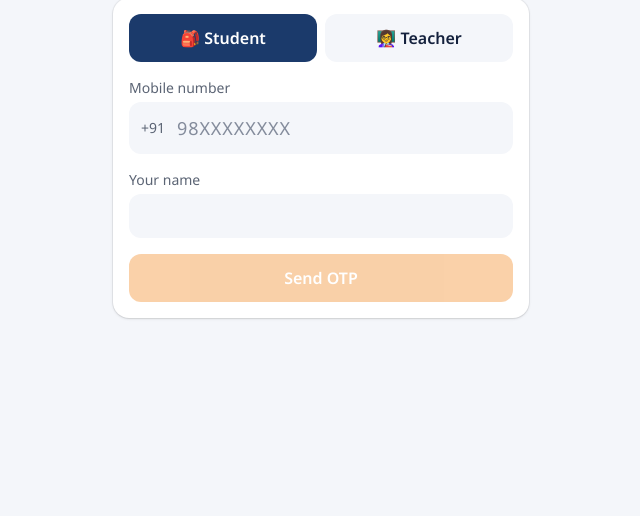
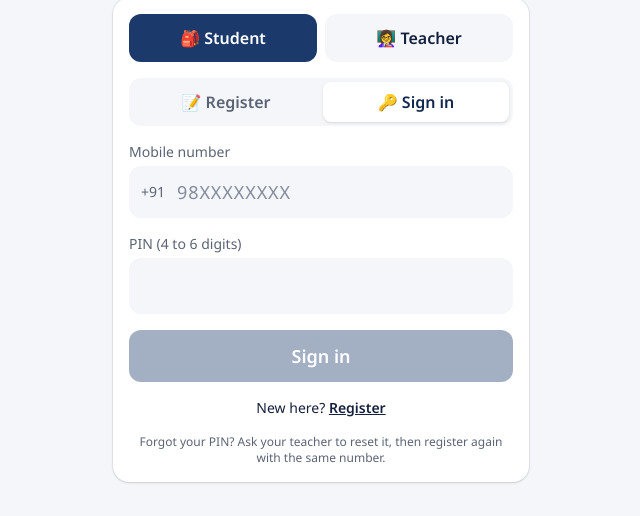
Before and after one commit to sanikadeokule/raah-citi-hack, a Next.js app in the folder web/: page /login in a window 1280 px wide. Shown: the part 227-743 px from the top of the page, without its empty margins (319-959 px from the left). Built offline with nearby package versions, Linux system fonts and the light colour scheme; no server answers.

Commit message:
Add register and sign-in screens and greet the user by their registered name

```diff
--- a/web/app/discover/page.tsx
+++ b/web/app/discover/page.tsx
@@ -52,9 +52,11 @@ const firstMissing = (p: any, from = 0) => {
 const showValue = (v: any) => (Array.isArray(v) ? v.join(", ") : typeof v === "boolean" ? (v ? "✓" : "✗") : String(v));
 
 export default function Discover() {
-  const { data, lang, t, profile, setProfile, queueAction, online } = useApp();
-  const [step, setStep] = useState(0);
-  const [draft, setDraft] = useState<any>({ language: lang, school_type: "government", domicile: "Maharashtra", has_bank_account: true, exams_passed: [] });
+  const { data, lang, t, profile, setProfile, queueAction, online, auth } = useApp();
+  // the registered name is already known, so the chat starts from the next question
+  const knownName = auth?.user.name || null;
+  const [step, setStep] = useState(knownName ? 1 : 0);
+  const [draft, setDraft] = useState<any>({ language: lang, school_type: "government", domicile: "Maharashtra", has_bank_account: true, exams_passed: [], ...(knownName ? { name: knownName } : {}) });
   const [msgs, setMsgs] = useState<Msg[]>([]);
   const [text, setText] = useState("");
   const [multi, setMulti] = useState<string[]>([]);
@@ -72,8 +74,9 @@ export default function Discover() {
   useEffect(() => { aiAvailable().then((ok) => setMode(ok ? "ai" : "script")); }, []);
   // scripted mode asks each question; AI mode opens with the same greeting, then the model takes over
   useEffect(() => {
-    if (mode === "script" && QUESTIONS[step]) setMsgs((m) => [...m, { from: "raah", text: QUESTIONS[step].q[lang] || QUESTIONS[step].q.en }]);
-    if (mode === "ai" && msgs.length === 0) setMsgs([{ from: "raah", text: QUESTIONS[0].q[lang] || QUESTIONS[0].q.en }]);
+    const hello = (i: number) => (knownName && msgs.length === 0 ? `${t("hello")}, ${knownName}! ` : "") + (QUESTIONS[i].q[lang] || QUESTIONS[i].q.en);
+    if (mode === "script" && QUESTIONS[step]) setMsgs((m) => [...m, { from: "raah", text: hello(step) }]);
+    if (mode === "ai" && msgs.length === 0) setMsgs([{ from: "raah", text: hello(knownName ? 1 : 0) }]);
   }, [step, mode]); // eslint-disable-line react-hooks/exhaustive-deps
   useEffect(() => { end.current?.scrollIntoView({ behavior: "smooth" }); }, [msgs, consent]);
 
--- a/web/app/login/page.tsx
+++ b/web/app/login/page.tsx
@@ -3,6 +3,8 @@ import { useRouter, useSearchParams } from "next/navigation";
 import { Suspense, useState } from "react";
 import { Card, Shell } from "@/components/ui";
 import { API, useApp, type AuthUser } from "@/lib/store";
+
+type Mode = "signin" | "register";
 
 function LoginForm() {
   const { t, signIn } = useApp();
@@ -10,13 +12,16 @@ function LoginForm() {
   const sp = useSearchParams();
   const next = sp.get("next") || "/";
   const [role, setRole] = useState<"student" | "teacher">(sp.get("role") === "teacher" ? "teacher" : "student");
+  const [mode, setMode] = useState<Mode>(sp.get("mode") === "register" ? "register" : "signin");
   const [phone, setPhone] = useState("");
   const [name, setName] = useState("");
-  const [code, setCode] = useState("");
-  const [step, setStep] = useState<"phone" | "otp">("phone");
-  const [hint, setHint] = useState<string | null>(null);
+  const [pin, setPin] = useState("");
+  const [pin2, setPin2] = useState("");
+  const [notice, setNotice] = useState<string | null>(null);
   const [error, setError] = useState<string | null>(null);
   const [busy, setBusy] = useState(false);
+
+  const switchMode = (m: Mode) => { setMode(m); setError(null); setNotice(null); setPin(""); setPin2(""); };
 
   const call = async (path: string, body: object) => {
     setBusy(true); setError(null);
@@ -31,31 +36,62 @@ function LoginForm() {
     } finally { setBusy(false); }
   };
 
-  const sendOtp = async () => {
-    const j = await call("/api/auth/otp/request", { phone, role });
-    if (j) { setStep("otp"); setHint(j.sandbox_hint); }
+  const register = async () => {
+    if (pin !== pin2) { setError(t("pin_mismatch")); return; }
+    const j = await call("/api/auth/register", { name, phone, pin, role });
+    if (j) {
+      // registration done: move to sign in with the number filled in
+      setMode("signin"); setPin(""); setPin2("");
+      setNotice(t("registered_sign_in", { name: j.user.name }));
+    }
   };
-  const verify = async () => {
-    const j = await call("/api/auth/otp/verify", { phone, role, code, name: name || null });
+  const login = async () => {
+    const j = await call("/api/auth/login", { phone, pin, role });
     if (j) {
       await signIn(j.access_token, j.user as AuthUser);
       router.replace(next);
     }
   };
 
+  const pinInput = (value: string, set: (v: string) => void, label: string, auto: string) => (
+    <label className="block text-sm">
+      <span className="text-[var(--muted)]">{label}</span>
+      <input value={value} onChange={(e) => set(e.target.value.replace(/\D/g, "").slice(0, 6))} inputMode="numeric" type="password"
+        autoComplete={auto} className="mt-1 w-full rounded-xl bg-[var(--bg)] p-3 text-center text-2xl tracking-[0.5em]" />
+    </label>
+  );
+  const pinOk = pin.length >= 4;
+  const canSubmit = phone.length === 10 && pinOk && (mode === "signin" || (name.trim().length >= 2 && pin2.length >= 4));
+
   return (
     <Card className="space-y-4">
       <div className="grid grid-cols-2 gap-2">
         {(["student", "teacher"] as const).map((r) => (
-          <button key={r} onClick={() => { setRole(r); setStep("phone"); }}
+          <button key={r} onClick={() => { setRole(r); setError(null); }}
             className={`rounded-xl py-3 font-semibold ${role === r ? "bg-[var(--brand)] text-white" : "bg-[var(--bg)]"}`}>
             {r === "student" ? "🎒" : "👩‍🏫"} {t(r === "student" ? "role_student" : "role_teacher")}
           </button>
         ))}
       </div>
 
-      {step === "phone" ? (
-        <>
+      <div className="grid grid-cols-2 gap-1 rounded-xl bg-[var(--bg)] p-1">
+        {(["register", "signin"] as const).map((m) => (
+          <button key={m} onClick={() => switchMode(m)}
+            className={`rounded-lg py-2 font-semibold ${mode === m ? "bg-[var(--card)] text-[var(--brand-ink)] shadow-sm" : "text-[var(--muted)]"}`}>
+            {m === "register" ? `📝 ${t("register")}` : `🔑 ${t("sign_in")}`}
+          </button>
+        ))}
+      </div>
+
+      {notice && <p className="rounded-lg bg-emerald-50 p-2 text-sm text-emerald-800">✅ {notice}</p>}
+
+      {mode === "register" && (
+        <label className="block text-sm">
+          <span className="text-[var(--muted)]">{t("full_name")}</span>
+          <input value={name} onChange={(e) => setName(e.target.value)} autoComplete="name" maxLength={60}
+            className="mt-1 w-full rounded-xl bg-[var(--bg)] p-3 text-lg" />
+        </label>
+      )}
       <label className="block text-sm">
         <span className="text-[var(--muted)]">{t("phone")}</span>
         <div className="mt-1 flex items-center rounded-xl bg-[var(--bg)] px-3">
@@ -64,27 +100,24 @@ function LoginForm() {
             className="w-full bg-transparent p-3 text-lg tracking-wider outline-none" placeholder="98XXXXXXXX" />
         </div>
       </label>
-          {role === "student" && (
-            <label className="block text-sm">
-              <span className="text-[var(--muted)]">{t("your_name")}</span>
-              <input value={name} onChange={(e) => setName(e.target.value)} className="mt-1 w-full rounded-xl bg-[var(--bg)] p-3" />
-            </label>
-          )}
-          <button onClick={sendOtp} disabled={busy || phone.length !== 10} className="w-full rounded-xl bg-[var(--accent)] py-3 font-semibold text-white disabled:opacity-40">{t("send_otp")}</button>
-        </>
-      ) : (
-        <>
-          <p className="text-sm">{t("otp_sent", { phone: `+91 ${phone}` })} · <button className="underline" onClick={() => { setStep("phone"); setCode(""); }}>{t("change_number")}</button></p>
-          {hint && <p className="rounded-lg bg-[var(--brand-soft)] p-2 text-sm text-[var(--brand-ink)]">🔐 {hint}</p>}
-          <label className="block text-sm">
-            <span className="text-[var(--muted)]">{t("enter_otp")}</span>
-            <input value={code} onChange={(e) => setCode(e.target.value.replace(/\D/g, "").slice(0, 6))} inputMode="numeric" autoComplete="one-time-code"
-              className="mt-1 w-full rounded-xl bg-[var(--bg)] p-3 text-center text-2xl tracking-[0.5em]" />
-          </label>
-          <button onClick={verify} disabled={busy || code.length !== 6} className="w-full rounded-xl bg-[var(--brand)] py-3 font-semibold text-white disabled:opacity-40">{t("verify_login")}</button>
-        </>
-      )}
+      {pinInput(pin, setPin, t("pin"), mode === "register" ? "new-password" : "current-password")}
+      {mode === "register" && pinInput(pin2, setPin2, t("pin_again"), "new-password")}
+      {mode === "register" && <p className="text-xs text-[var(--muted)]">🔒 {t("pin_hint")}</p>}
+      {mode === "register" && role === "teacher" && <p className="text-xs text-[var(--muted)]">{t("teacher_register_note")}</p>}
+
+      <button onClick={mode === "register" ? register : login} disabled={busy || !canSubmit}
+        className="w-full rounded-xl bg-[var(--brand)] py-3 text-lg font-semibold text-white disabled:opacity-40">
+        {mode === "register" ? t("create_account") : t("sign_in")}
+      </button>
+
       {error && <p className="rounded-lg bg-rose-50 p-2 text-sm text-rose-800">{error}</p>}
+
+      <p className="text-center text-sm">
+        {mode === "signin"
+          ? <>{t("new_here")} <button className="font-semibold underline" onClick={() => switchMode("register")}>{t("register")}</button></>
+          : <>{t("have_account")} <button className="font-semibold underline" onClick={() => switchMode("signin")}>{t("sign_in")}</button></>}
+      </p>
+      {mode === "signin" && <p className="text-center text-xs text-[var(--muted)]">{t("forgot_pin")}</p>}
     </Card>
   );
 }
--- a/web/app/page.tsx
+++ b/web/app/page.tsx
@@ -21,7 +21,11 @@ const STAFF = [
 ];
 
 export default function Home() {
-  const { t, lang, setLang, profile, setProfile, data } = useApp();
+  const { t, lang, setLang, profile, setProfile, data, auth } = useApp();
+  const isTeacher = auth?.user.role === "teacher";
+  // greet the signed-in person by their registered name, never by a demo profile
+  const greetName = auth?.user.name || (isTeacher ? null : profile?.name) || "";
+  const details = profile ? [profile.class && `Class ${profile.class}`, profile.taluka, profile.category].filter(Boolean).join(" · ") : "";
   return (
     <Shell back={null}>
       <div className="flex gap-2">
@@ -34,18 +38,26 @@ export default function Home() {
       </div>
       <p className="text-sm text-[var(--muted)]">{t("tagline")}</p>
 
-      {profile && (
-        <Card className="flex items-center gap-3">
-          <div className="grid h-12 w-12 place-items-center rounded-full bg-[var(--brand-soft)] text-2xl">🙂</div>
-          <div className="flex-1">
-            <div className="font-semibold">{t("hello")}, {profile.name}</div>
-            <div className="text-xs text-[var(--muted)]">Class {profile.class} · {profile.taluka} · {profile.category}</div>
+      {auth && (
+        <Card className="space-y-2">
+          <div className="flex items-center gap-3">
+            <div className="grid h-12 w-12 place-items-center rounded-full bg-[var(--brand-soft)] text-2xl">{isTeacher ? "👩‍🏫" : "🙂"}</div>
+            <div className="flex-1">
+              <div className="text-lg font-semibold">{t("hello")}{greetName ? `, ${greetName}` : ""}</div>
+              {!isTeacher && (details
+                ? <div className="text-xs text-[var(--muted)]">{details}</div>
+                : <Link href="/profile/" className="text-xs font-semibold text-[var(--brand)] underline">{t("my_details")}</Link>)}
+            </div>
           </div>
-          <select aria-label={t("demo_profile")} value={profile.id ?? ""} onChange={(e) => setProfile(data.students.find((s: any) => s.id === e.target.value))}
-            className="rounded bg-[var(--bg)] px-2 py-1 text-sm">
-            {data?.students.map((s: any) => <option key={s.id} value={s.id}>{s.name}</option>)}
-            {profile.id === undefined && <option value="">{profile.name}</option>}
-          </select>
+          {isTeacher && profile && data?.students?.length > 0 && (
+            <label className="flex items-center gap-2 text-sm text-[var(--muted)]">
+              {t("preview_demo")}
+              <select aria-label={t("preview_demo")} value={profile.id ?? ""} onChange={(e) => setProfile(data.students.find((s: any) => s.id === e.target.value))}
+                className="flex-1 rounded bg-[var(--bg)] px-2 py-1 text-sm">
+                {data.students.map((s: any) => <option key={s.id} value={s.id}>{s.name}</option>)}
+              </select>
+            </label>
+          )}
         </Card>
       )}
 
--- a/web/app/teacher/page.tsx
+++ b/web/app/teacher/page.tsx
@@ -5,6 +5,31 @@ import { Badge, Card, Shell, Stat } from "@/components/ui";
 import { useApp } from "@/lib/store";
 import { getKV, setKV } from "@/lib/db";
 import { MentorRequests, TeacherModules } from "@/components/modules";
+
+/** A student forgot their PIN: clear it so they can register again with the same number. */
+function ResetStudentPin() {
+  const { t, authFetch, showToast } = useApp();
+  const [phone, setPhone] = useState("");
+  const [msg, setMsg] = useState<string | null>(null);
+  const reset = async () => {
+    const r = await authFetch("/api/auth/reset-pin", { method: "POST", body: JSON.stringify({ phone }) });
+    const j = await r.json();
+    if (r.ok) { showToast(t("pin_reset_done")); setPhone(""); setMsg(null); }
+    else setMsg(typeof j.detail === "string" ? j.detail : "Error");
+  };
+  return (
+    <Card className="space-y-2">
+      <h2 className="font-bold">🔑 {t("reset_pin_title")}</h2>
+      <p className="text-xs text-[var(--muted)]">{t("reset_pin_help")}</p>
+      <div className="flex gap-2">
+        <input value={phone} onChange={(e) => setPhone(e.target.value.replace(/\D/g, "").slice(0, 10))} inputMode="numeric"
+          placeholder="98XXXXXXXX" className="flex-1 rounded-lg bg-[var(--bg)] p-2" />
+        <button onClick={reset} disabled={phone.length !== 10} className="rounded-lg bg-[var(--brand)] px-4 font-semibold text-white disabled:opacity-40">{t("reset_pin")}</button>
+      </div>
+      {msg && <p className="text-sm text-rose-800">{msg}</p>}
+    </Card>
+  );
+}
 
 export default function Teacher() {
   const { data, t, showToast, authFetch, auth } = useApp();
@@ -86,6 +111,7 @@ export default function Teacher() {
       </Card>
       <MentorRequests />
       <TeacherModules />
+      <ResetStudentPin />
     </Shell>
   );
 }
--- a/web/locales/en.json
+++ b/web/locales/en.json
@@ -116,14 +116,9 @@
  "phone": "Mobile number",
  "role_student": "Student",
  "role_teacher": "Teacher",
- "send_otp": "Send OTP",
- "enter_otp": "Enter the 6-digit OTP",
- "verify_login": "Verify and sign in",
  "your_name": "Your name",
  "logout": "Sign out",
  "teacher_only": "Only teachers can open this screen.",
- "otp_sent": "OTP sent to {phone}",
- "change_number": "Change number",
  "sign_in_teacher": "Sign in as teacher",
  "ai_chat_mode": "AI chat",
  "quick_mode": "Quick questions",
@@ -199,5 +194,24 @@
  "module_stats": "{e} enrolled · {c} completed · {s} sales",
  "mentor_connections": "Students connected to mentors",
  "map_offline": "The map needs internet. Distances below work offline.",
- "map_approx_note": "Centres without exact coordinates are placed at their taluka point, so the map and distances are approximate."
+ "map_approx_note": "Centres without exact coordinates are placed at their taluka point, so the map and distances are approximate.",
+ "register": "Register",
+ "sign_in": "Sign in",
+ "new_here": "New here?",
+ "have_account": "Already registered?",
+ "create_account": "Create my account",
+ "pin": "PIN (4 to 6 digits)",
+ "pin_again": "Type the same PIN again",
+ "pin_hint": "Make a PIN like your ATM or UPI PIN. Do not share it with anyone.",
+ "pin_mismatch": "The two PINs are not the same",
+ "registered_sign_in": "Registered, {name}! Now sign in with your mobile number and PIN.",
+ "full_name": "Your full name",
+ "forgot_pin": "Forgot your PIN? Ask your teacher to reset it, then register again with the same number.",
+ "preview_demo": "Preview as demo student",
+ "my_details": "My details",
+ "teacher_register_note": "Teachers can register only with a number the programme has added.",
+ "reset_pin_title": "Student forgot their PIN",
+ "reset_pin_help": "Enter the student's mobile number. Their PIN is cleared and they register again with the same number to make a new one. Their profile stays.",
+ "reset_pin": "Reset",
+ "pin_reset_done": "PIN cleared. The student can register again with the same number."
 }
--- a/web/locales/hi.json
+++ b/web/locales/hi.json
@@ -116,14 +116,9 @@
  "phone": "मोबाइल नंबर",
  "role_student": "छात्र",
  "role_teacher": "शिक्षक",
- "send_otp": "OTP भेजें",
- "enter_otp": "6 अंकों का OTP डालें",
- "verify_login": "जाँचें और लॉगिन करें",
  "your_name": "आपका नाम",
  "logout": "लॉगआउट",
  "teacher_only": "यह हिस्सा सिर्फ़ शिक्षकों के लिए है।",
- "otp_sent": "{phone} पर OTP भेजा",
- "change_number": "नंबर बदलें",
  "sign_in_teacher": "शिक्षक के रूप में लॉगिन",
  "ai_chat_mode": "AI बातचीत",
  "quick_mode": "झटपट सवाल",
@@ -199,5 +194,24 @@
  "module_stats": "{e} नामांकित · {c} पूरे · {s} बिक्री",
  "mentor_connections": "मार्गदर्शकों से जुड़े छात्र",
  "map_offline": "नक्शे के लिए इंटरनेट चाहिए। नीचे की दूरी ऑफ़लाइन भी दिखती है।",
- "map_approx_note": "जिन केंद्रों का सटीक स्थान नहीं है वे तालुका बिंदु पर दिखाए गए हैं, इसलिए नक्शा और दूरी अनुमानित हैं।"
+ "map_approx_note": "जिन केंद्रों का सटीक स्थान नहीं है वे तालुका बिंदु पर दिखाए गए हैं, इसलिए नक्शा और दूरी अनुमानित हैं।",
+ "register": "रजिस्टर करें",
+ "sign_in": "लॉगिन",
+ "new_here": "नए हैं?",
+ "have_account": "पहले से रजिस्टर हैं?",
+ "create_account": "मेरा खाता बनाएँ",
+ "pin": "PIN (4 से 6 अंक)",
+ "pin_again": "वही PIN फिर से डालें",
+ "pin_hint": "ATM या UPI PIN जैसा PIN रखें। इसे किसी को न बताएँ।",
+ "pin_mismatch": "दोनों PIN एक जैसे नहीं हैं",
+ "registered_sign_in": "{name}, रजिस्टर हो गया! अब मोबाइल नंबर और PIN से लॉगिन करें।",
+ "full_name": "आपका पूरा नाम",
+ "forgot_pin": "PIN भूल गए? अपने शिक्षक से रीसेट करवाएँ, फिर उसी नंबर से दोबारा रजिस्टर करें।",
+ "preview_demo": "डेमो छात्र के रूप में देखें",
+ "my_details": "मेरी जानकारी",
+ "teacher_register_note": "शिक्षक सिर्फ़ उसी नंबर से रजिस्टर कर सकते हैं जो कार्यक्रम ने जोड़ा है।",
+ "reset_pin_title": "छात्र PIN भूल गया",
+ "reset_pin_help": "छात्र का मोबाइल नंबर डालें। उसका PIN हट जाएगा और वह उसी नंबर से फिर रजिस्टर करके नया PIN बनाएगा। उसकी जानकारी बनी रहेगी।",
+ "reset_pin": "रीसेट",
+ "pin_reset_done": "PIN हटा दिया। छात्र उसी नंबर से फिर रजिस्टर कर सकता है।"
 }
--- a/web/locales/mr.json
+++ b/web/locales/mr.json
@@ -116,14 +116,9 @@
  "phone": "मोबाइल नंबर",
  "role_student": "विद्यार्थी",
  "role_teacher": "शिक्षक",
- "send_otp": "OTP पाठवा",
- "enter_otp": "६ अंकी OTP टाका",
- "verify_login": "तपासा आणि लॉगिन करा",
  "your_name": "तुमचं नाव",
  "logout": "लॉगआउट",
  "teacher_only": "हा भाग फक्त शिक्षकांसाठी आहे.",
- "otp_sent": "{phone} वर OTP पाठवला",
- "change_number": "नंबर बदला",
  "sign_in_teacher": "शिक्षक म्हणून लॉगिन",
  "ai_chat_mode": "AI संवाद",
  "quick_mode": "झटपट प्रश्न",
@@ -199,5 +194,24 @@
  "module_stats": "{e} नोंदणी · {c} पूर्ण · {s} विक्री",
  "mentor_connections": "मार्गदर्शकांशी जोडलेले विद्यार्थी",
  "map_offline": "नकाशासाठी इंटरनेट हवे. खालील अंतर ऑफलाइनही दिसते.",
- "map_approx_note": "अचूक स्थान नसलेली केंद्रे तालुक्याच्या ठिकाणी दाखवली आहेत, त्यामुळे नकाशा आणि अंतर अंदाजे आहेत."
+ "map_approx_note": "अचूक स्थान नसलेली केंद्रे तालुक्याच्या ठिकाणी दाखवली आहेत, त्यामुळे नकाशा आणि अंतर अंदाजे आहेत.",
+ "register": "नोंदणी करा",
+ "sign_in": "लॉगिन",
+ "new_here": "नवीन आहात?",
+ "have_account": "आधीच नोंदणी केली आहे?",
+ "create_account": "माझं खातं तयार करा",
+ "pin": "PIN (४ ते ६ अंक)",
+ "pin_again": "तोच PIN पुन्हा टाका",
+ "pin_hint": "ATM किंवा UPI PIN सारखा PIN ठेवा. तो कुणालाही सांगू नका.",
+ "pin_mismatch": "दोन्ही PIN सारखे नाहीत",
+ "registered_sign_in": "{name}, नोंदणी झाली! आता मोबाइल नंबर आणि PIN टाकून लॉगिन करा.",
+ "full_name": "तुमचं पूर्ण नाव",
+ "forgot_pin": "PIN विसरलात? शिक्षकांना रीसेट करायला सांगा, मग त्याच नंबरने पुन्हा नोंदणी करा.",
+ "preview_demo": "डेमो विद्यार्थी म्हणून पाहा",
+ "my_details": "माझी माहिती",
+ "teacher_register_note": "कार्यक्रमाने जोडलेल्या नंबरनेच शिक्षक नोंदणी करू शकतात.",
+ "reset_pin_title": "विद्यार्थी PIN विसरला",
+ "reset_pin_help": "विद्यार्थ्याचा मोबाइल नंबर टाका. त्याचा PIN काढला जाईल आणि तो त्याच नंबरने पुन्हा नोंदणी करून नवीन PIN ठेवेल. त्याची माहिती तशीच राहील.",
+ "reset_pin": "रीसेट",
+ "pin_reset_done": "PIN काढला. विद्यार्थी त्याच नंबरने पुन्हा नोंदणी करू शकतो."
 }
```
Also changed, not shown: web/lib/store.tsx (+20 -9 lines). Lines whose indentation alone changed are shown as unchanged.
